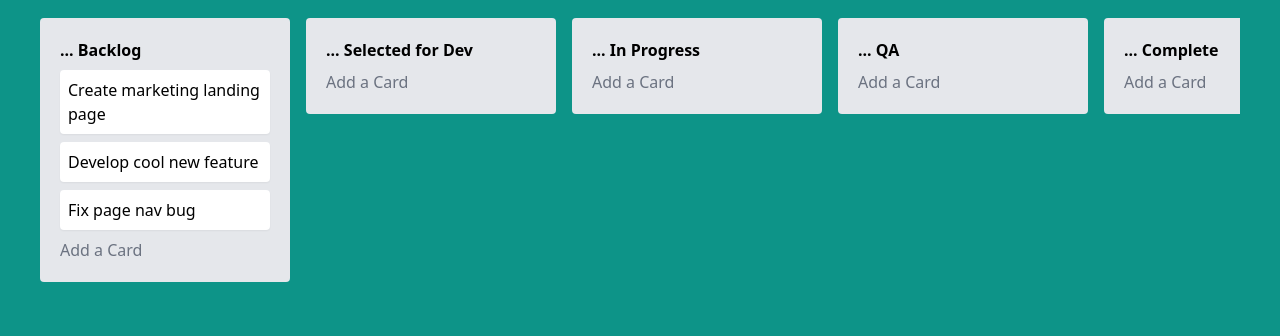
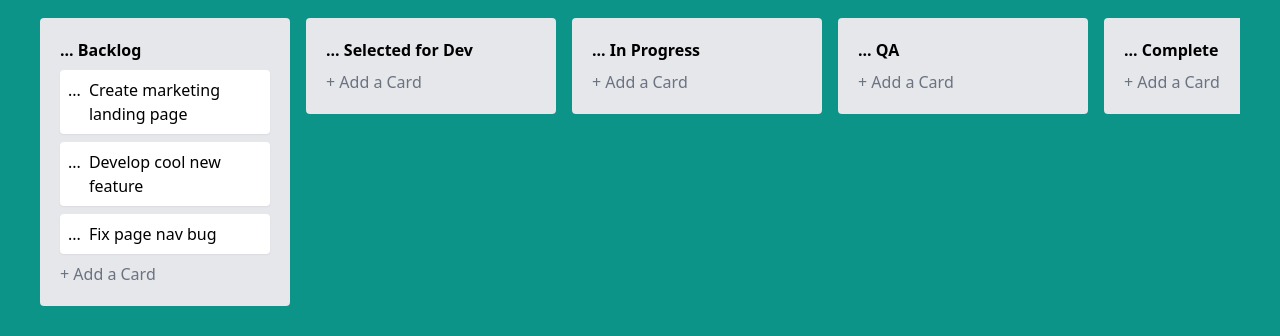
Before and after one commit to Grace229/Trello-Board-Clone, a Nuxt app: page / in a window 1280 px wide. Shown: the part 212-548 px from the top of the page. Built offline with nearby package versions, Linux system fonts and the light colour scheme.

Commit message:
Drag and drop tasks between columns

```diff
--- a/components/TrelloBoard.vue
+++ b/components/TrelloBoard.vue
@@ -1,5 +1,5 @@
 <script setup lang="ts">
-import type { Column } from '../types/index.ts';
+import type { Column, Task } from '../types/index.ts';
 import { nanoid } from "nanoid";
 import TrelloBoardTask from './TrelloBoardTask.vue';
 import draggable from 'vuedraggable';
@@ -48,11 +48,20 @@
               <DragHandle />
                 {{ column.title }}
             </header>
-            <TrelloBoardTask
-            v-for="task in column.tasks"
-            :task="task" />
+            <draggable
+        v-model="column.tasks"
+        group="tasks"
+        handle=".drag-handle"
+        :animation="150"
+        item-key="id"
+        >
+        <template #item="{element: task} : {element: Task}">
+            <TrelloBoardTask :task="task" />
+        </template>
+            </draggable>
+
             <footer>
-                <button class="text-gray-500">Add a Card</button>
+                <button class="text-gray-500">+ Add a Card</button>
             </footer>
         </div>
         </template>
--- a/components/TrelloBoardTask.vue
+++ b/components/TrelloBoardTask.vue
@@ -7,8 +7,9 @@
 <template>
 <div
 :title="task.createdAt.toLocaleDateString()"
-class="task bg-white p-2 mb-2 rounded shadow-sm max-w-[250px]"
+class="task bg-white p-2 mb-2 rounded shadow-sm max-w-[250px] flex"
 >
+<DragHandle class="pr-2" />
 <span>
     {{ task.title }}
 </span>
```
